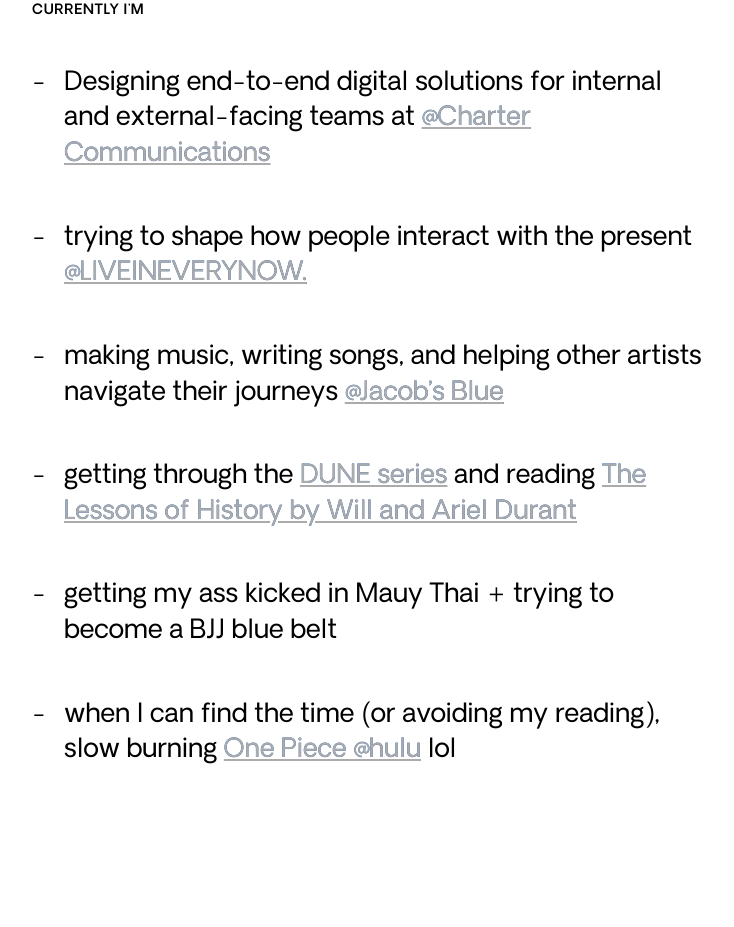
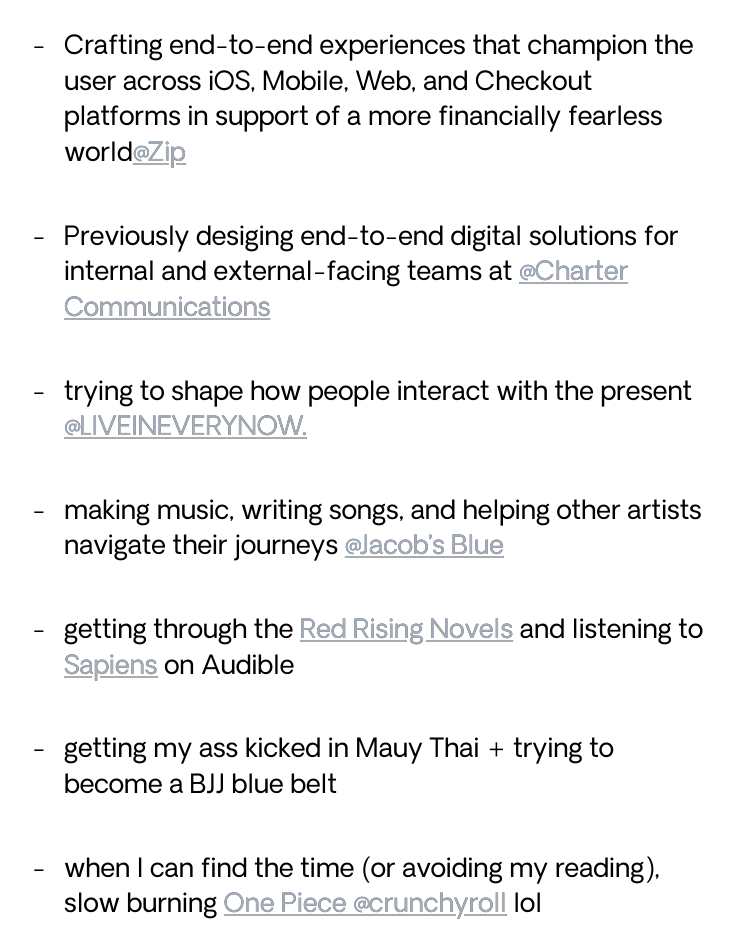
Before and after one commit to jmedure/jacobmedure.com, a plain HTML site: page public/about.html in a window 1280 px wide. Shown: the part 1511-2438 px from the top of the page, without its empty margins (78-812 px from the left). Drawn offline with nearby package versions, Linux system fonts and the light colour scheme.

Commit message:
Updates
- no ticker
- about page
- home page

```diff
--- a/public/about.html
+++ b/public/about.html
@@ -103,9 +103,9 @@
     <div class="- fade-in-load">
       <h6>ABOUT ME</h6>
       <p class="oakes" id=" ">
-        Hey there. I'm Jake - a product designer and digital storyteller looking to challenge myself and grow in a new
-        environment. I aspire to solve challenging, real-world problems that affect large portions of people positively
-        and I show particular interest in products focused on making people better.
+        Hey there. I'm Jake - a Product designer ready for a challenge.
+        I love to solve challenging, real-world problems that affect large portions of people positively and my favorite
+        products to work on are focused on making people better.
       </p>
       <p class="oakes" id="grey">
         “Who are ya really though, Jake?”
@@ -137,19 +137,20 @@
     <div class="work wrap">
       <h6 class="fade-in">Currently I'm</h6>
       <ul>
-        <li class="oakes">Designing end-to-end digital solutions for internal and external-facing teams at <a
+        <li class="oakes">Crafting end-to-end experiences that champion the user across iOS, Mobile, Web, and Checkout platforms in support of a more financially fearless world<a
+          class="liCTA" href="https://www.zip.co" target="_blank">@Zip</a></li>
+        <li class="oakes">Previously desiging end-to-end digital solutions for internal and external-facing teams at <a
             class="liCTA" href="https://www.spectrum.com/" target="_blank">@Charter Communications</a></li>
         <li class="oakes">trying to shape how people interact with the present <a class="liCTA"
             href="https://liveineverynow.com" target="_blank">@LIVEINEVERYNOW.</a></li>
         <li class="oakes">making music, writing songs, and helping other artists navigate their journeys <a
             class="liCTA" href="https://jacobs.blue" target="_blank">@Jacob’s Blue</a></li>
-        <li class="oakes">getting through the <a class="liCTA" href="https://en.wikipedia.org/wiki/Dune_(novel)"
-            target="_blank">DUNE series</a> and reading <a class="liCTA"
-            href="https://en.wikipedia.org/wiki/The_Lessons_of_History" target="_blank">The Lessons of History by Will
-            and Ariel Durant</a></li>
+        <li class="oakes">getting through the <a class="liCTA" href="https://en.wikipedia.org/wiki/Red_Rising"
+            target="_blank">Red Rising Novels</a> and listening to <a class="liCTA"
+            href="https://www.ynharari.com/book/sapiens-2/" target="_blank">Sapiens</a> on Audible</li>
         <li class="oakes">getting my ass kicked in Mauy Thai + trying to become a BJJ blue belt</li>
         <li class="oakes">when I can find the time (or avoiding my reading), slow burning <a class="liCTA"
-            href="https://www.viz.com/shonenjump/chapters/one-piece?locale=en" target="_blank">One Piece @hulu</a> lol
+            href="https://www.viz.com/shonenjump/chapters/one-piece?locale=en" target="_blank">One Piece @crunchyroll</a> lol
         </li>
       </ul>
     </div>
```
Also changed, not shown: public/index.html (+4 -5 lines), vercel.json.
